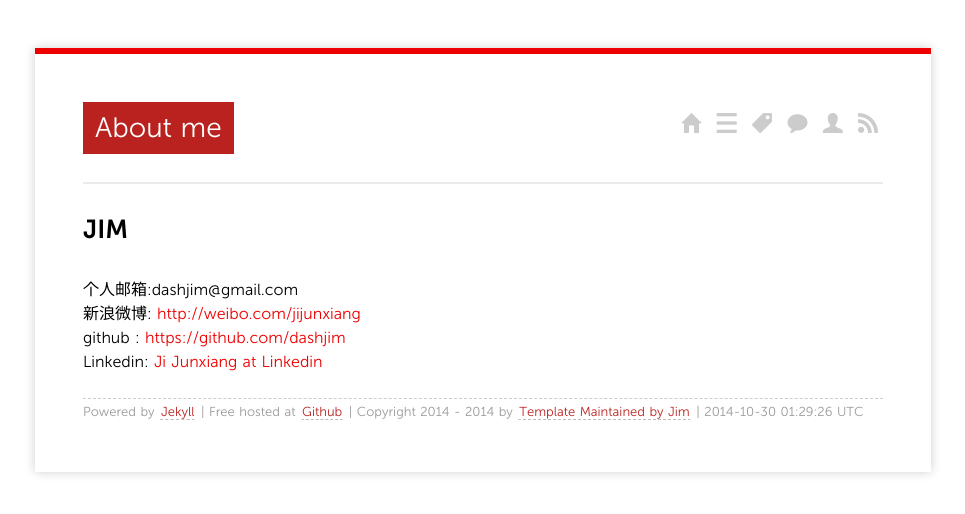
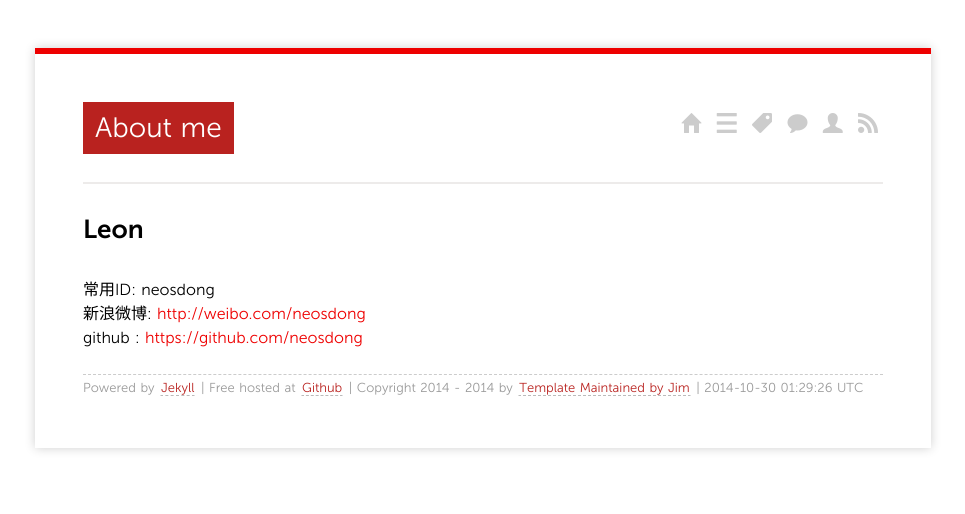
Before and after one commit to neosdong/neosdong.github.com, a Jekyll site: the page built from about/index.md, in a window 1280 px wide. Shown: the top 514 px of the page, without its empty margins (157-1122 px from the left). Built offline with Jekyll 4.4.1, drawn with Linux system fonts in a browser that asks for light colours; nearby versions of some CDN libraries; Markdown is read by kramdown in place of the engine named in the settings; comment, search, counter and statistics services are not loaded.

Commit message:
change about

```diff
--- a/about/index.md
+++ b/about/index.md
@@ -4,9 +4,8 @@ layout: page
 comments: yes
 ---
 
-##JIM
+## Leon
 
-个人邮箱:dashjim@gmail.com
-新浪微博: [http://weibo.com/jijunxiang](http://weibo.com/jijunxiang)
-github : [https://github.com/dashjim](https://github.com/dashjim)
-Linkedin: [Ji Junxiang at Linkedin](http://www.linkedin.com/pub/junxiang-ji/58/97/b90)
+常用ID: neosdong
+新浪微博: [http://weibo.com/neosdong](http://weibo.com/neosdong)
+github : [https://github.com/neosdong](https://github.com/neosdong)
```
Also changed, not shown: 404.md (+1 -1 lines).
